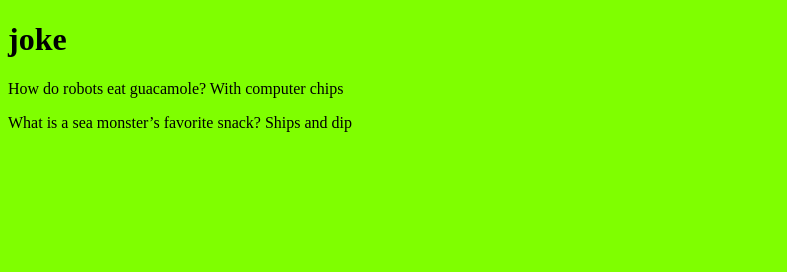
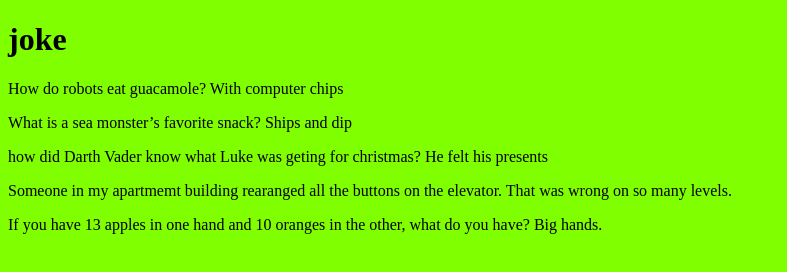
Before and after one commit to bananahotdog35/joke_generator, a plain HTML site: page index.html in a window 1280 px wide. Shown: the whole page, without its empty margins (0-787 px from the left). Drawn offline with Linux system fonts and the light colour scheme.

Commit message:
added more jokes

```diff
--- a/index.html
+++ b/index.html
@@ -10,7 +10,9 @@
     <h1>joke</h1>
     <p>How do robots eat guacamole? With computer chips</p>
     <p>What is a sea monster’s favorite snack? Ships and dip</p>
-
+    <p>how did Darth Vader know what Luke was geting for christmas? He felt his presents</p>
+    <p>Someone in my apartmemt building rearanged all the buttons on the elevator. That was wrong on so many levels.</p>
+    <p>If you have 13 apples in one hand and 10 oranges in the other, what do you have? Big hands.</p>
 </body>
 <script src="js/main.js"></script>
 </html>
```
